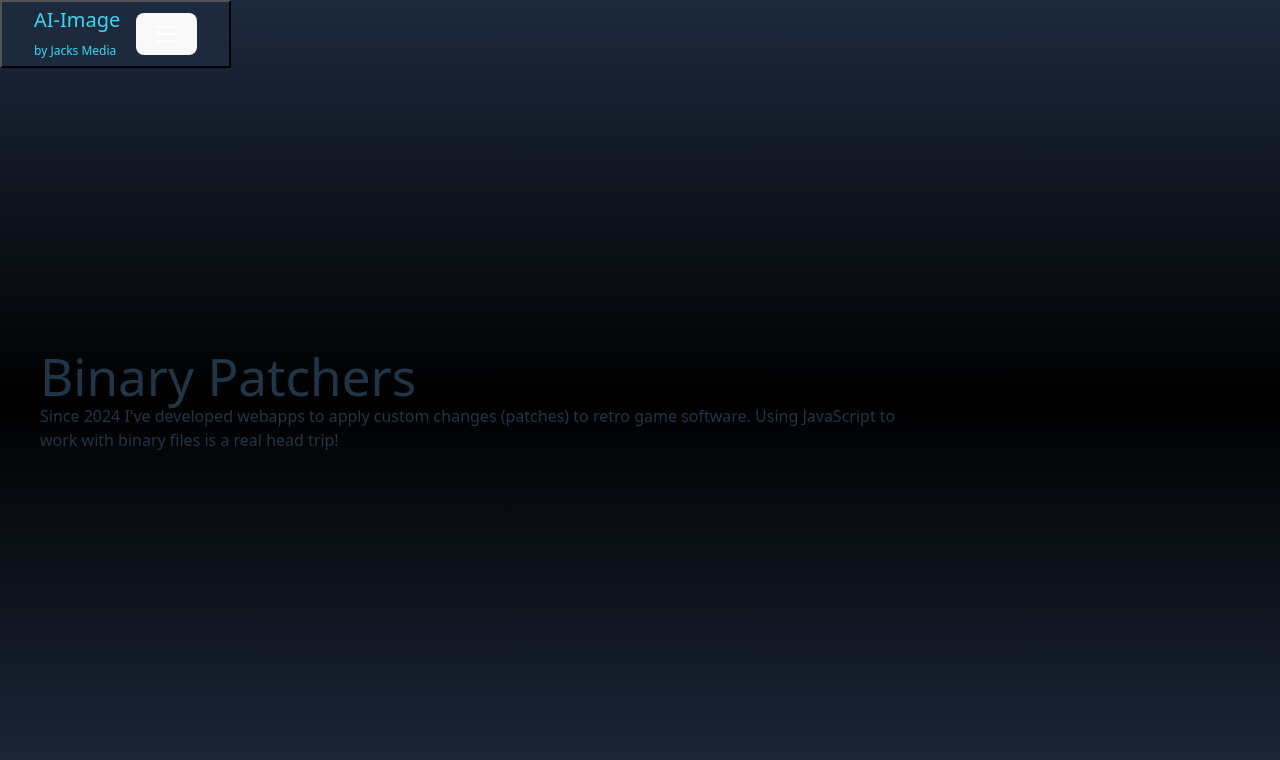
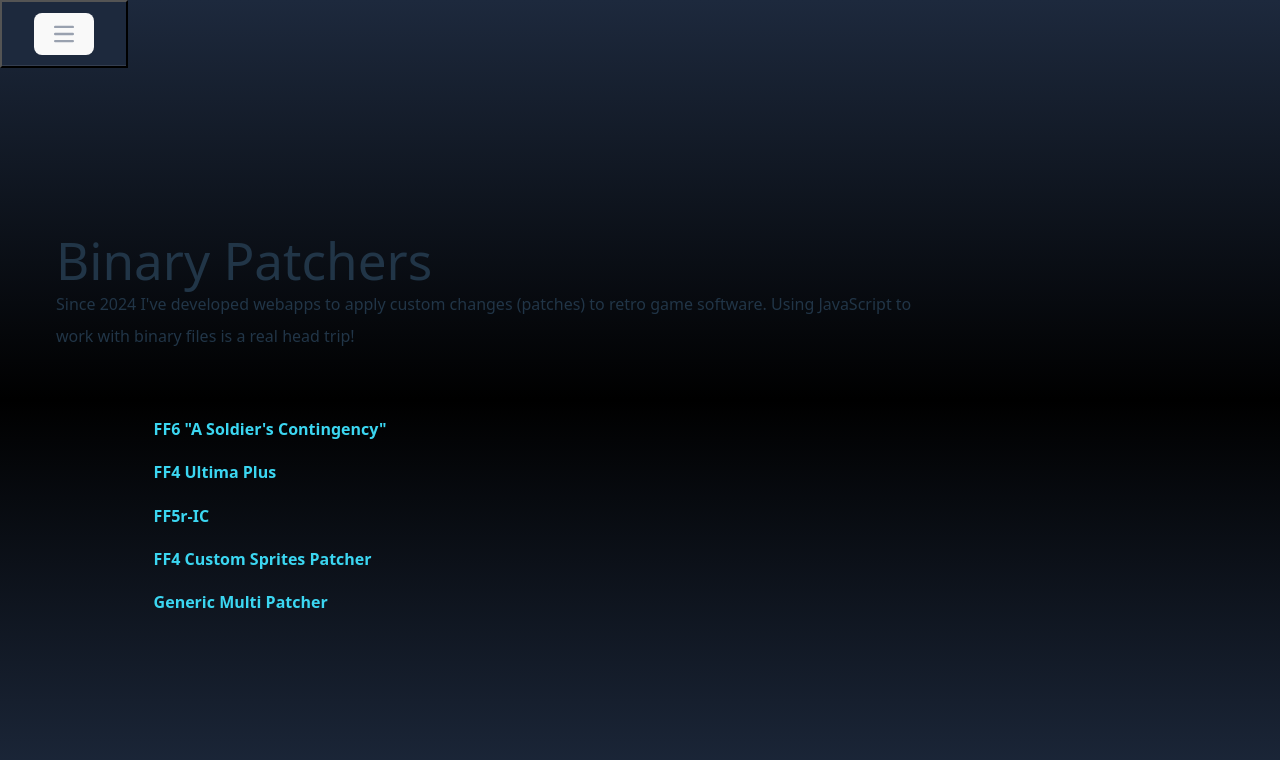
Before and after one commit to jacksmedia/j4cks-flux, a React (Vite) app in the folder webapp/client/: page /patchers in a window 1280 px wide. Shown: the top 760 px of the page. Built offline with nearby package versions, Linux system fonts and the light colour scheme.

Commit message:
✨improve navba & link styling, adds patcher content

```diff
--- a/webapp/client/src/index.css
+++ b/webapp/client/src/index.css
@@ -23,12 +23,12 @@
 }
 
 a {
-  font-weight: 500;
+  font-weight: 800;
   color: #3bd6f1;
   text-decoration: inherit;
 }
 a:hover {
-  color: #399cad;
+  animation: textColors4 4s linear infinite !important;
 }
 
 body {
@@ -66,6 +66,21 @@
 .wrapped {
   text-wrap: wrap;
 }
+
+/* for markdown info pages */
+.p-10 {
+  line-height: 2rem;
+  margin: 1rem;
+}
+
+ul {
+  margin-left: 12vw;
+}
+
+li {
+  line-height: 2.7rem;
+}
+
 
 @media (prefers-color-scheme: light) {
   :root {
@@ -125,6 +140,13 @@
   animation: spin 2s linear infinite, colorShift 30s linear infinite;
 }
 
+.link1 { animation: textColors1 10s linear infinite !important; }
+.link2 { animation: textColors2 10s linear infinite !important; }
+.link3 { animation: textColors3 10s linear infinite !important; }
+.link4 { animation: textColors4 10s linear infinite !important; }
+.link5 { animation: textColors5 10s linear infinite !important; }
+
+
 @keyframes spin {
   to {
     transform: rotate(360deg);
@@ -139,6 +161,47 @@
   80% { border-top-color: #ee5a6f; }
   100% { border-top-color: #ff6b6b; }
 }
+@keyframes textColors1 {
+  0% { color: #ff6b6b; }
+  20% { color: #feca57; }
+  40% { color: #48dbfb; }
+  60% { color: #1dd1a1; }
+  80% { color: #ee5a6f; }
+  100% { color: #ff6b6b; }
+}
+@keyframes textColors2 {
+  0% { color: #ee5a6f; }
+  20% { color: #ff6b6b; }
+  40% { color: #feca57; }
+  60% { color: #48dbfb; }
+  80% { color: #1dd1a1; }
+  100% { color: #ee5a6f; }
+}
+@keyframes textColors3 {
+  0% { color: #1dd1a1; }
+  20% { color: #ee5a6f; }
+  40% { color: #ff6b6b; }
+  60% { color: #feca57; }
+  80% { color: #48dbfb; }
+  100% { color: #1dd1a1; }
+}
+@keyframes textColors4 {
+  0% { color: #48dbfb; }
+  20% { color: #1dd1a1; }
+  40% { color: #ee5a6f; }
+  60% { color: #ff6b6b; }
+  80% { color: #feca57; }
+  100% { color: #48dbfb; }
+}
+@keyframes textColors5 {
+  0% { color: #feca57; }
+  20% { color: #48dbfb; }
+  40% { color: #1dd1a1; }
+  60% { color: #ee5a6f; }
+  80% { color: #ff6b6b; }
+  100% { color: #feca57; }
+}
+
 
 
 .card {
--- a/webapp/client/src/navbar.tsx
+++ b/webapp/client/src/navbar.tsx
@@ -4,30 +4,33 @@
 export default function Navbar() {
   const [isMenuOpen, setIsMenuOpen] = useState(false);
   return (
-    <nav className="bg-slate-800 text-white" style={{position:'fixed', top:0, borderWidth:'2px', borderStyle:'outset', borderColor:'#000'}} >
+    <nav className="bg-slate-800 text-white after:pointer-events-none after:absolute after:inset-x-0 after:bottom-0 after:h-px after:bg-white/10"
+    style={{position:'fixed', top:0, borderWidth:'2px', borderStyle:'outset', borderColor:'#000'}} >
       <div className="max-w-7xl mx-auto px-4 sm:px-6 lg:px-8">
-        <div className="flex items-center justify-between h-16">
-          {/* Logo/Brand */}
-          <div className="flex-shrink-0">
+        <div className="relative flex h-16 items-center justify-between">
+
+          {/* Logo/Brand & Mobile menu button */}
+          <div className="absolute inset-y-0 left-0 flex items-center sm:hidden">
             <Link to="/" className="text-xl font-bold">
               AI-Image<br/><span style={{fontSize:'12px'}}>by Jacks Media</span>
             </Link>
           </div>
-
-
-          {/* Mobile menu button */}
-          <div className="">
-
-            <button
+           <button
               type="button"
               onClick={() => setIsMenuOpen(!isMenuOpen)}
-              className="inline-flex items-center justify-center p-2 ml-4 rounded-md hover:bg-gray-700 focus:outline-none focus:ring-2 focus:ring-inset focus:ring-white"
+              className="relative inline-flex items-center justify-center rounded-md p-2 text-gray-400 hover:bg-white/5 hover:text-white focus:outline-2 focus:-outline-offset-1 focus:outline-blue-600"
               aria-label="Toggle menu"
             >
               <svg className="w-5 h-5" aria-hidden="true" xmlns="http://www.w3.org/2000/svg" fill="none" viewBox="0 0 17 14">
                 <path stroke="currentColor" stroke-linecap="round" stroke-linejoin="round" stroke-width="2" d="M1 1h15M1 7h15M1 13h15"/>
               </svg>
             </button>
+
+
+          {/* links on bar */}
+          <div className="flex flex-1 items-center justify-center sm:items-stretch sm:justify-start">
+
+
           </div>
         </div>
       </div>
@@ -36,6 +39,13 @@
       {isMenuOpen && (
         <div className="">
           <div className="px-2 pt-2 pb-3 space-y-1">
+            <Link
+              to="/"
+              className="block px-3 py-2 rounded-md text-base font-medium hover:bg-gray-700"
+              onClick={() => setIsMenuOpen(false)}
+            >
+              Home
+            </Link>
             <Link
               to="/about"
               className="block px-3 py-2 rounded-md text-base font-medium hover:bg-gray-700"
--- a/webapp/client/src/pages/patchers.tsx
+++ b/webapp/client/src/pages/patchers.tsx
@@ -4,6 +4,13 @@
   return (
   <>
     <Layout title="Binary Patchers" body="Since 2024 I've developed webapps to apply custom changes (patches) to retro game software. Using JavaScript to work with binary files is a real head trip!" />
+    <ul>
+      <li><a href="https://ff6asc.vercel.app/" target='blank'>FF6 "A Soldier's Contingency"</a></li>
+      <li><a href="https://ultima-plus.vercel.app/" target='blank'>FF4 Ultima Plus</a></li>
+      <li><a href="https://tdff5ric.vercel.app/" target='blank'>FF5r-IC</a></li>
+      <li><a href="https://ff4ultima-plus.vercel.app/ulti.html" target='blank'>FF4 Custom Sprites Patcher</a></li>
+      <li><a href="https://rom-multipatcher.vercel.app/" target='blank'>Generic Multi Patcher</a></li>
+    </ul>
   </>
   );
 }
```
Also changed, not shown: 1 other file (tests, documents, lock files or other folders).
